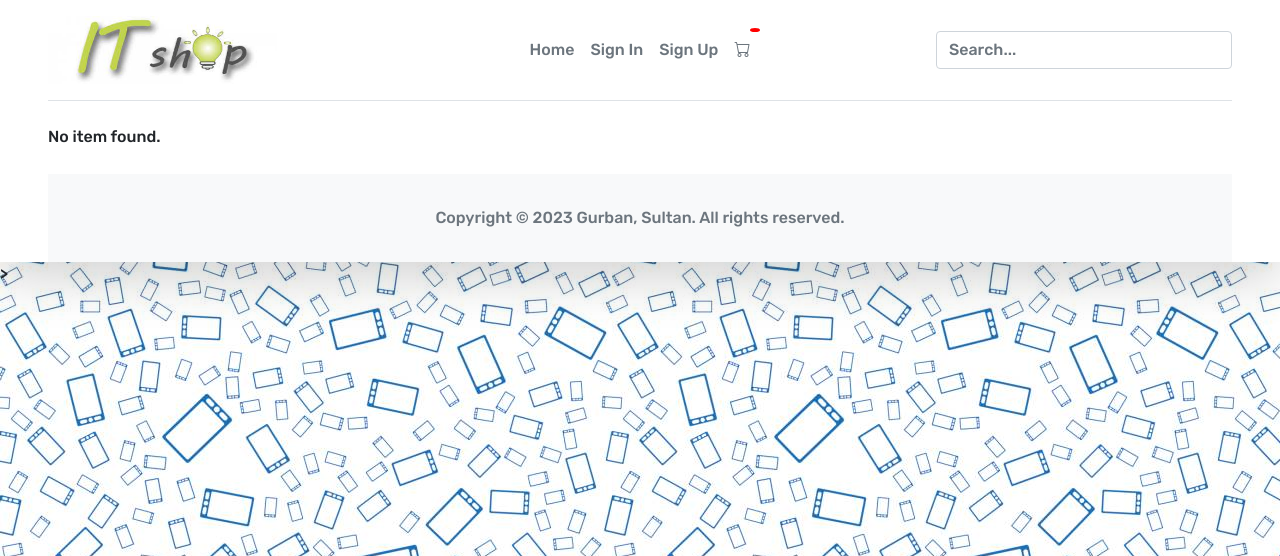
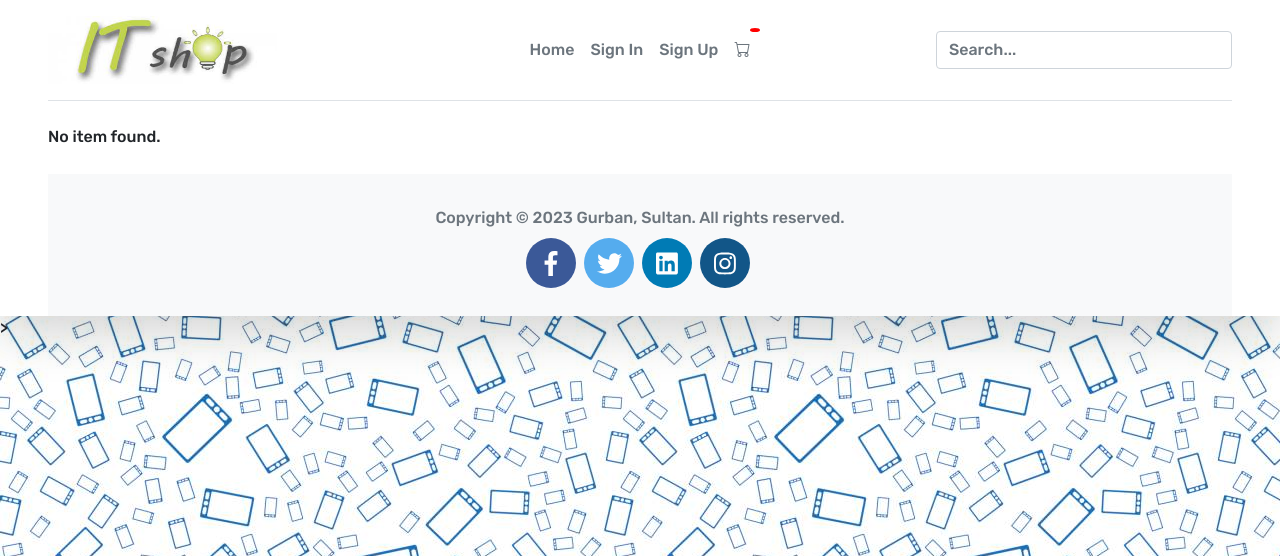
Before and after one commit to jabruk/GurSulCol, a Node project: template views/device.ejs in a window 1280 px wide. Shown: the top 556 px of the page. Run offline with Node 20 templates, Linux system fonts and the light colour scheme; the template is opened without the code that fills it, so the values that code supplies are empty; some libraries are stand-ins or nearby versions.

Commit message:
Added social media icons and integrated yandex map API

```diff
--- a/public/css/styles.css
+++ b/public/css/styles.css
@@ -95,3 +95,91 @@ a { color: var(--bs-dark); }
   text-decoration: none;
   transition: 250ms all;
 }
+
+.svg-inline--fa {
+  vertical-align: -0.100em;
+}
+
+.rounded-social-buttons {
+  text-align: center;
+}
+
+.rounded-social-buttons .social-button {
+  display: inline-block;
+  position: relative;
+  cursor: pointer;
+  width: 3.125rem;
+  height: 3.125rem;
+  border: 0.125rem solid transparent;
+  padding: 0;
+  text-decoration: none;
+  text-align: center;
+  color: #fefefe;
+  font-size: 1.5625rem;
+  font-weight: normal;
+  line-height: 2em;
+  border-radius: 1.6875rem;
+  transition: all 0.5s ease;
+  margin-right: 0.25rem;
+  margin-bottom: 0.25rem;
+}
+
+.rounded-social-buttons .social-button:hover, .rounded-social-buttons .social-button:focus {
+  -webkit-transform: rotate(360deg);
+  -ms-transform: rotate(360deg);
+  transform: rotate(360deg);
+}
+
+.rounded-social-buttons .fa-twitter, .fa-facebook-f, .fa-linkedin, .fa-youtube, .fa-instagram {
+  font-size: 25px;
+}
+
+.rounded-social-buttons .social-button.facebook {
+  background: #3b5998;
+}
+
+.rounded-social-buttons .social-button.facebook:hover, .rounded-social-buttons .social-button.facebook:focus {
+  color: #3b5998;
+  background: #fefefe;
+  border-color: #3b5998;
+}
+
+.rounded-social-buttons .social-button.twitter {
+  background: #55acee;
+}
+
+.rounded-social-buttons .social-button.twitter:hover, .rounded-social-buttons .social-button.twitter:focus {
+  color: #55acee;
+  background: #fefefe;
+  border-color: #55acee;
+}
+
+.rounded-social-buttons .social-button.linkedin {
+  background: #007bb5;
+}
+
+.rounded-social-buttons .social-button.linkedin:hover, .rounded-social-buttons .social-button.linkedin:focus {
+  color: #007bb5;
+  background: #fefefe;
+  border-color: #007bb5;
+}
+
+.rounded-social-buttons .social-button.youtube {
+  background: #bb0000;
+}
+
+.rounded-social-buttons .social-button.youtube:hover, .rounded-social-buttons .social-button.youtube:focus {
+  color: #bb0000;
+  background: #fefefe;
+  border-color: #bb0000;
+}
+
+.rounded-social-buttons .social-button.instagram {
+  background: #125688;
+}
+
+.rounded-social-buttons .social-button.instagram:hover, .rounded-social-buttons .social-button.instagram:focus {
+  color: #125688;
+  background: #fefefe;
+  border-color: #125688;
+}
--- a/views/layouts/main.ejs
+++ b/views/layouts/main.ejs
@@ -8,6 +8,7 @@
   <link rel="stylesheet" href="https://unpkg.com/aos@next/dist/aos.css" />
   <link href="https://cdn.jsdelivr.net/npm/bootstrap@5.1.1/dist/css/bootstrap.min.css" rel="stylesheet" integrity="sha384-F3w7mX95PdgyTmZZMECAngseQB83DfGTowi0iMjiWaeVhAn4FJkqJByhZMI3AhiU" crossorigin="anonymous">
   <link rel="stylesheet" href="https://cdn.jsdelivr.net/npm/bootstrap-icons@1.5.0/font/bootstrap-icons.css">
+  <link rel="stylesheet" href="https://cdnjs.cloudflare.com/ajax/libs/font-awesome/4.7.0/css/font-awesome.min.css">
   <link rel="preconnect" href="https://fonts.googleapis.com">
   <link rel="preconnect" href="https://fonts.gstatic.com" crossorigin>
   <link href="https://fonts.googleapis.com/css2?family=Rubik:wght@300;500&display=swap" rel="stylesheet">
@@ -76,15 +77,23 @@
     </main>
 
     <!-- Copyrights -->
+    <footer>
     <div class="bg-light py-4" style="margin-top: 25px">
       <div class="container text-center">
         <p class="text-muted mb-0 py-2">Copyright © 2023 Gurban, Sultan. All rights reserved. </p>
+      </div>
+      <div class="rounded-social-buttons">
+        <a class="social-button facebook" href="https://www.facebook.com/" target="_blank"><i class="fab fa-facebook-f"></i></a>
+        <a class="social-button twitter" href="https://www.twitter.com/" target="_blank"><i class="fab fa-twitter"></i></a>
+        <a class="social-button linkedin" href="https://www.linkedin.com/" target="_blank"><i class="fab fa-linkedin"></i></a>
+        <a class="social-button instagram" href="https://www.instagram.com/" target="_blank"><i class="fab fa-instagram"></i></a>
       </div>
     </div>
     </footer>
     <!-- End -->
 
   </div>
+  <script defer src="https://use.fontawesome.com/releases/v5.0.13/js/all.js" integrity="sha384-xymdQtn1n3lH2wcu0qhcdaOpQwyoarkgLVxC/wZ5q7h9gHtxICrpcaSUfygqZGOe" crossorigin="anonymous"></script>
   <script src="https://cdn.jsdelivr.net/npm/bootstrap@5.1.1/dist/js/bootstrap.bundle.min.js" integrity="sha384-/bQdsTh/da6pkI1MST/rWKFNjaCP5gBSY4sEBT38Q/9RBh9AH40zEOg7Hlq2THRZ" crossorigin="anonymous"></script>
   <script src="https://unpkg.com/aos@next/dist/aos.js"></script>
   <script>
```
Also changed, not shown: views/index.ejs (+57 -23 lines).
